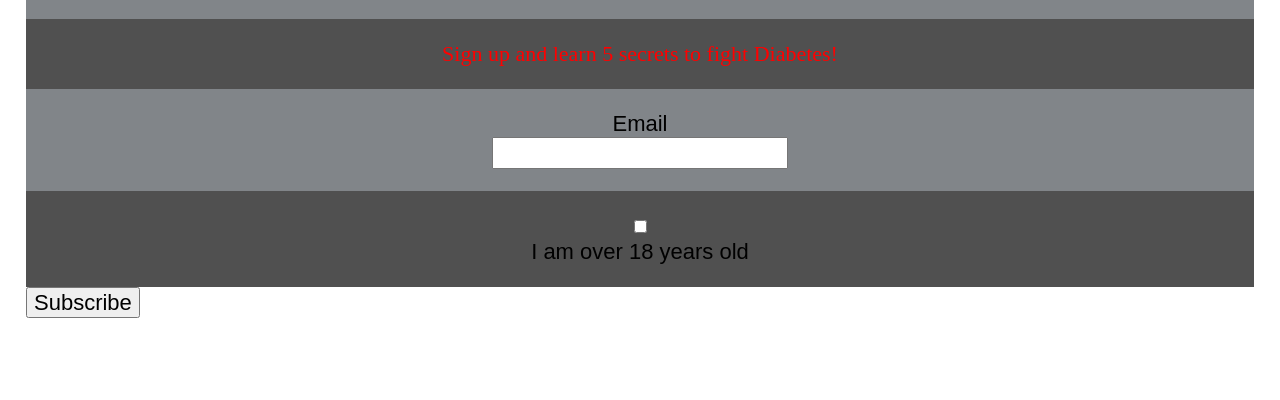
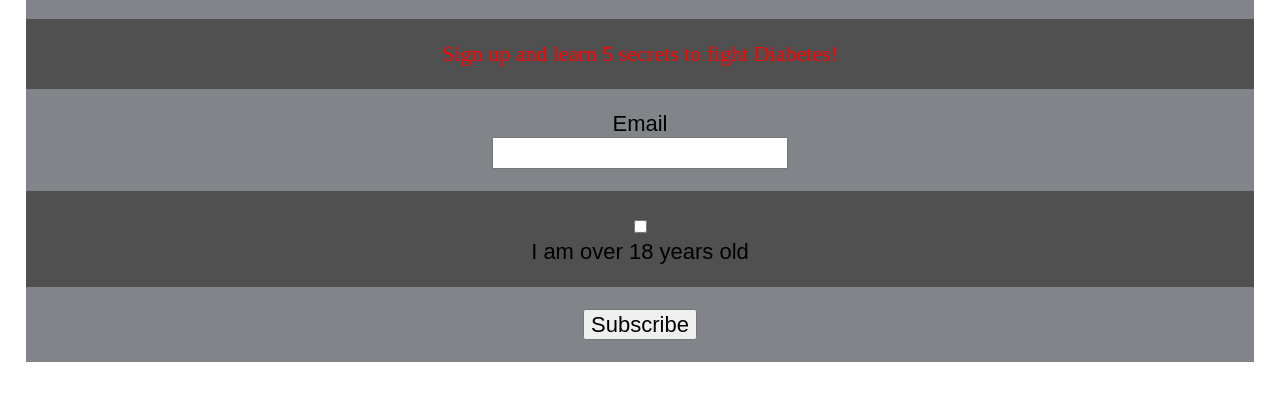
Before and after one commit to bpicus8/lab3, a plain HTML site: page index.html in a window 1280 px wide. Shown: the part 144-544 px from the top of the page. Drawn offline with nearby package versions, Linux system fonts and the light colour scheme.

Commit message:
added submit and nonborders css

```diff
--- a/css/screen.css
+++ b/css/screen.css
@@ -247,4 +247,18 @@ label {
 	padding:1em/*16px*/ ;
 	text-align: center ;
 }
+#input-submit{
+	font-family: 'Oswald', sans-serif;
+	background-color: #818589;
+	display: block;
+	box-sizing: border-box;
+	margin: auto;
+	width: 100%;
+	padding:1em/*16px*/;
+	text-align: center;
+}
+#input{
+	border: none;
+}
+
 /* ===== STATE STYLES ======= */
```
